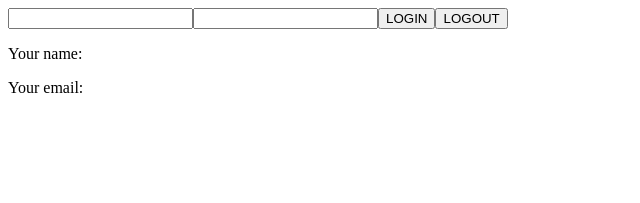
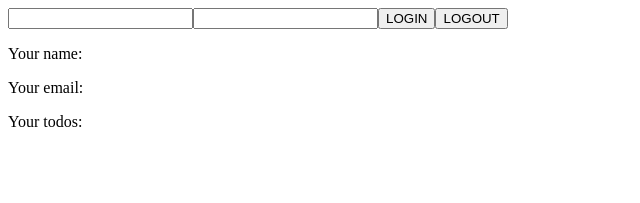
Before and after one commit to timchanpon/docker-django-next, a Next.js app in the folder next/: page / in a window 1280 px wide. Shown: the top 203 px of the page, without its empty margins (0-640 px from the left). Built offline with nearby package versions, Linux system fonts and the light colour scheme.

Commit message:
Add todos display in index.js

```diff
--- a/next/src/pages/index.js
+++ b/next/src/pages/index.js
@@ -37,6 +37,12 @@ function Index(props) {
 
 			<p>Your name: {props.user.name}</p>
 			<p>Your email: {props.user.email}</p>
+			<div>
+				Your todos:
+				<ul>
+					{props.user.todos.map((todo, index) => <li key={index}>{todo.body}</li>)}
+				</ul>
+			</div>
 		</>
 	);
 }
--- a/next/src/stores/users/reducer.js
+++ b/next/src/stores/users/reducer.js
@@ -3,7 +3,7 @@ const modulePrefix = 'users/';
 const initialState = {
 	name: '',
 	email: '',
-	todos: null,
+	todos: [],
 };
 
 function usersReducer(state=initialState, action) {
```
